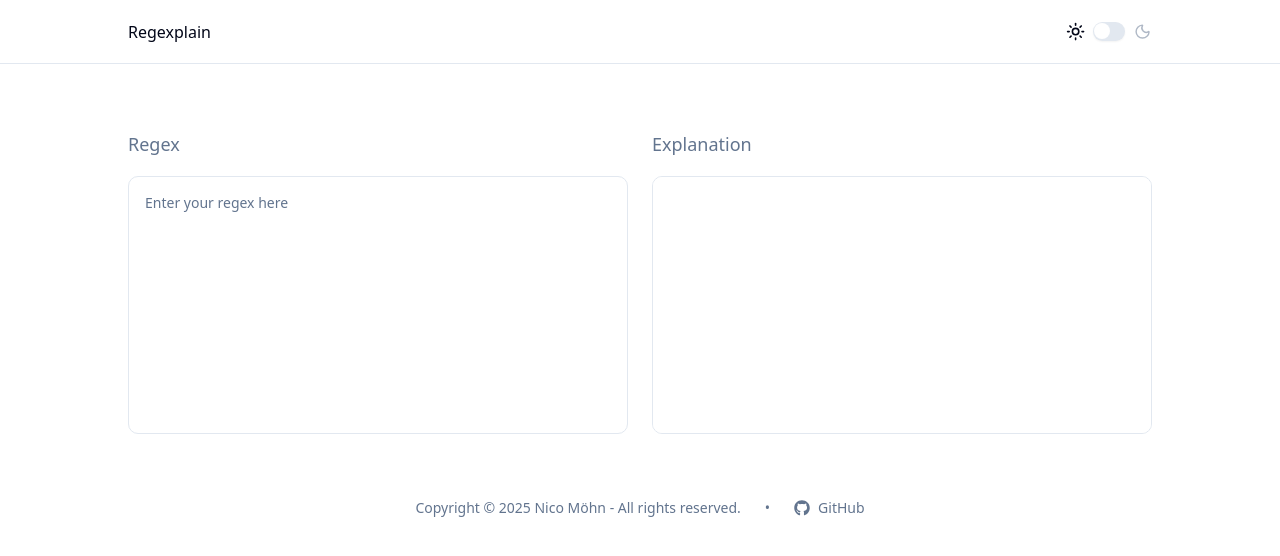
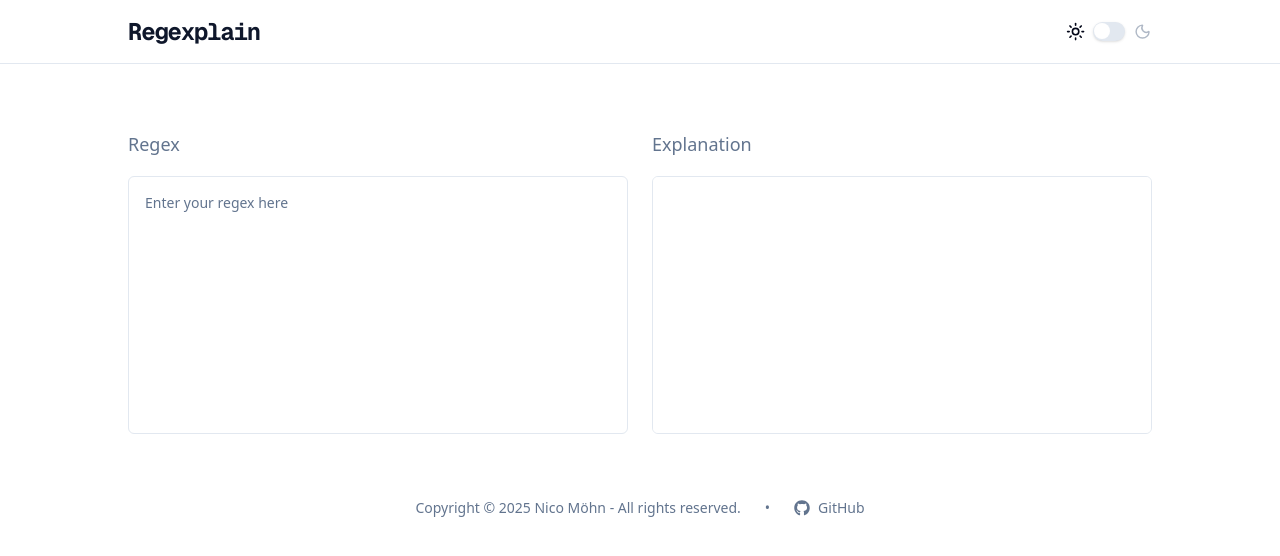
Before and after one commit to nitodeco/regexplain, a Next.js app: page / in a window 1280 px wide. Shown: the top 556 px of the page. Built offline with nearby package versions, Linux system fonts and the light colour scheme.

Commit message:
style: improve styling

```diff
--- a/src/app/globals.css
+++ b/src/app/globals.css
@@ -44,7 +44,7 @@
 }
 
 :root {
-  --radius: 0.625rem;
+  --radius: 0.375rem;
   --background: oklch(1 0 0);
   --foreground: oklch(0.129 0.042 264.695);
   --card: oklch(1 0 0);
--- a/src/components/atoms/Switch/Switch.tsx
+++ b/src/components/atoms/Switch/Switch.tsx
@@ -9,5 +9,5 @@
 };
 
 export const Switch: React.FC<SwitchProps> = ({ className, ...props }) => {
-  return <ShadcnSwitch className={cn('hover:cursor-pointer', className)} {...props} />;
+  return <ShadcnSwitch className={cn('hover:cursor-pointer shadow-sm', className)} {...props} />;
 };
--- a/src/components/organisms/Header/Header.tsx
+++ b/src/components/organisms/Header/Header.tsx
@@ -11,7 +11,9 @@
     <header className='w-full h-16 flex justify-center px-32 border-b border-border'>
       <div className='flex items-center justify-between w-full'>
         <div>
-          <Link href='/'>{t('title')}</Link>
+          <Link href='/'>
+            <span className='text-2xl font-bold text-primary font-mono tracking-tighter'>{t('title')}</span>
+          </Link>
         </div>
         <div>
           <ThemeToggle />
```
